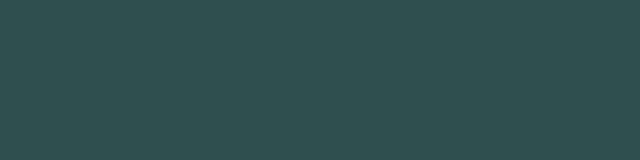
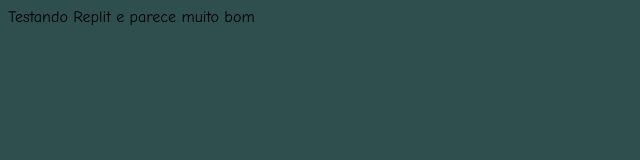
Before and after one commit to cursos-e-estudos/react-calculadora, a plain HTML site: page index.html in a window 1280 px wide. Shown: the whole page, without its empty margins (0-640 px from the left). Drawn offline with Linux system fonts and the light colour scheme.

Commit message:
Testando replit e começando as coisas

```diff
--- a/assets/main.js
+++ b/assets/main.js
@@ -0,0 +1 @@
+console.log("alow");
--- a/index.html
+++ b/index.html
@@ -1,5 +1,6 @@
 <!DOCTYPE html>
 <html lang="pt-BR">
+
 <head>
   <meta charset="UTF-8">
   <meta name="viewport" content="width=device-width, initial-scale=1.0">
@@ -16,7 +17,10 @@
 
   <link rel="stylesheet" href="assets/style.css">
 </head>
+
 <body>
+  Testando Replit e parece muito bom
   <script defer src="assets/main.js"></script>
 </body>
+
 </html>
```
Also changed, not shown: 2 other files. Lines whose indentation alone changed are shown as unchanged.
